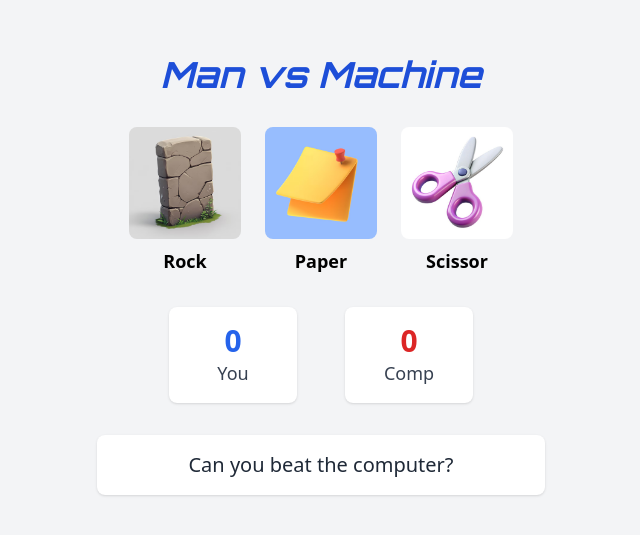
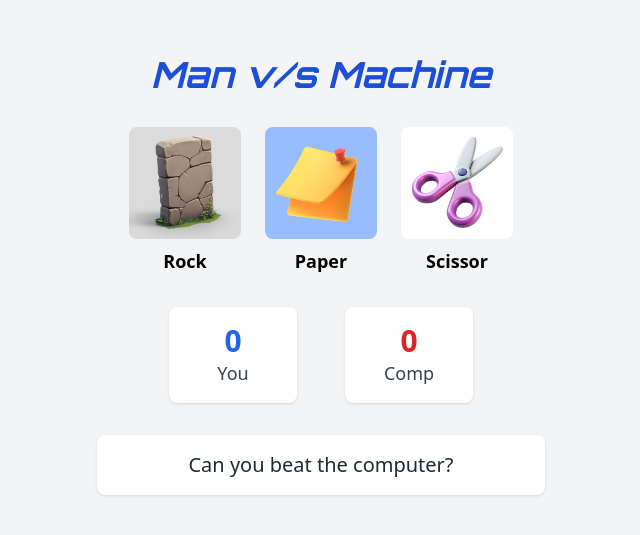
Before and after one commit to Vivan-1045/Stone-paper-scissor, a plain HTML site: page Stone/public/index.html in a window 1280 px wide. Shown: the part 125-660 px from the top of the page, without its empty margins (319-959 px from the left). Drawn offline with nearby package versions, Linux system fonts and the light colour scheme.

Commit message:
Update index.html

```diff
--- a/Stone/public/index.html
+++ b/Stone/public/index.html
@@ -5,11 +5,11 @@
     <meta name="viewport" content="width=device-width, initial-scale=1.0">
     <link href="https://fonts.googleapis.com/css2?family=Orbitron:wght@700&display=swap" rel="stylesheet">
     <script src="https://cdn.tailwindcss.com"></script>
-    <title>Man vs Machine</title>
+    <title>Man v/s Machine</title>
 </head>
 <body class="bg-gray-100 min-h-screen flex flex-col items-center justify-center p-4">
     <h1 class="text-3xl sm:text-4xl font-bold text-center mb-8 text-blue-700" style="font-family: 'Orbitron', sans-serif;">
-    <i>Man vs Machine</i>
+    <i>Man v/s Machine</i>
 </h1>
     <div class="flex flex-col sm:flex-row items-center justify-center gap-6 mb-8 w-full max-w-2xl">
         <div class="gameimg cursor-pointer flex flex-col items-center" id="rock">
```
